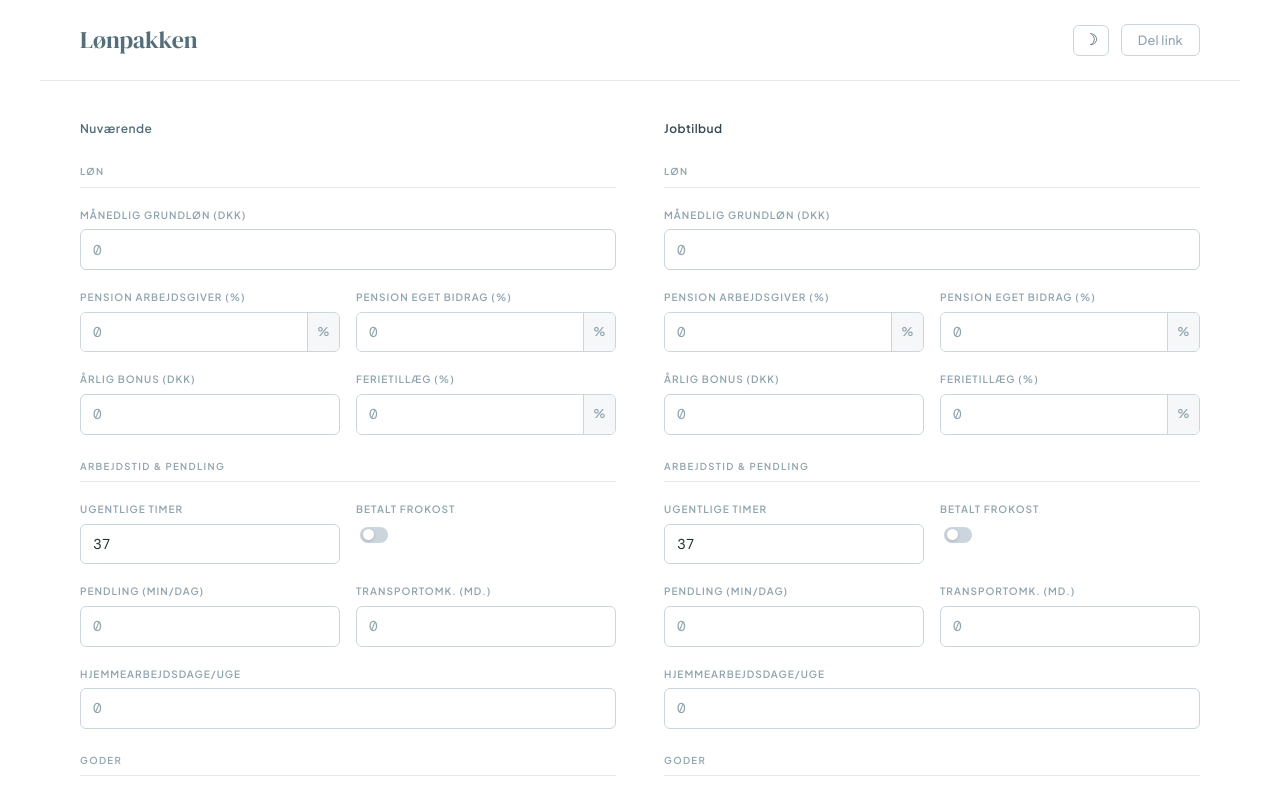
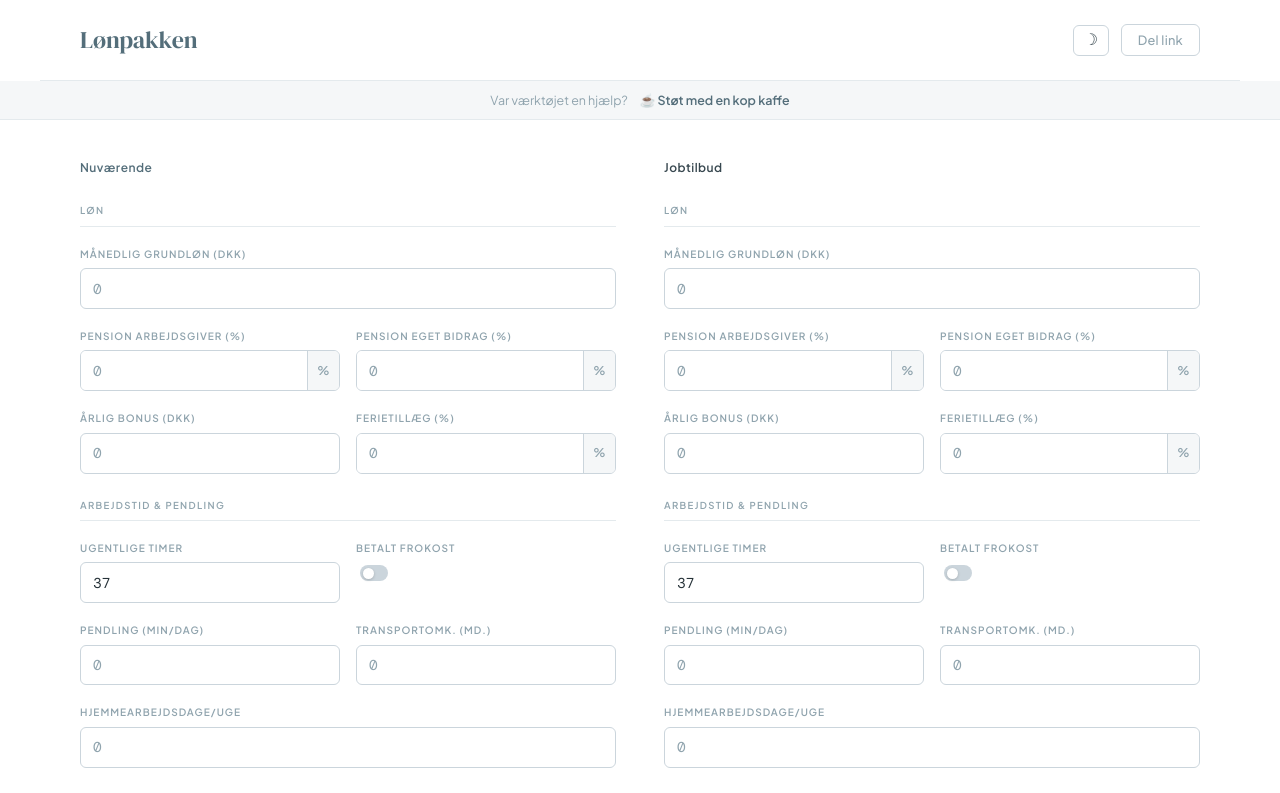
Before and after one commit to thwit/loenpakken, a React (Vite) app: page / in a window 1280 px wide. Shown: the top 793 px of the page. Built offline with nearby package versions, Linux system fonts and the light colour scheme.

Commit message:
Add buy-me-a-coffee banner, vacation hours boost effektiv timesats, unpaid lunch counts down in waterfall

```diff
--- a/src/App.module.css
+++ b/src/App.module.css
@@ -27,6 +27,28 @@
   letter-spacing: -0.01em;
   line-height: 1;
 }
+
+.bmcBanner {
+  display: flex;
+  justify-content: center;
+  align-items: center;
+  gap: 0.75rem;
+  padding: 0.6rem 1rem;
+  background: var(--surface-2);
+  border-bottom: 1px solid var(--border-light);
+  font-size: 0.78rem;
+  color: var(--text-3);
+}
+
+.bmcLink {
+  color: var(--brand);
+  text-decoration: none;
+  font-weight: 600;
+  font-size: 0.78rem;
+  transition: opacity 0.15s;
+}
+
+.bmcLink:hover { opacity: 0.75; }
 
 .main {
   flex: 1;
--- a/src/App.tsx
+++ b/src/App.tsx
@@ -93,6 +93,12 @@ export default function App() {
           </div>
         </div>
       </header>
+      <div className={styles.bmcBanner}>
+        <span>Var værktøjet en hjælp?</span>
+        <a href="https://buymeacoffee.com/thwit" target="_blank" rel="noopener noreferrer" className={styles.bmcLink}>
+          ☕ Støt med en kop kaffe
+        </a>
+      </div>
       <main className={styles.main}>
         <ComparisonGrid packages={packages} dispatch={dispatch} />
         <section className={styles.resultsSection}>
--- a/src/calculations.ts
+++ b/src/calculations.ts
@@ -42,7 +42,9 @@ export function calculate(pkg: Package): CalculationResult {
   const commuteDaysPerYear = commuteDaysPerWeek * WEEKS_PER_YEAR;
   const commuteHoursPerYear = commuteDaysPerYear * (pkg.commuteMinutesPerDay / 60);
   const effectiveWeeklyHours = pkg.weeklyHours + (pkg.betaltFrokost ? 0 : 2.5);
-  const workHoursPerYear = effectiveWeeklyHours * WEEKS_PER_YEAR;
+  const grossWorkHoursPerYear = effectiveWeeklyHours * WEEKS_PER_YEAR;
+  const vacationHoursPerYear = pkg.extraVacationDays * (pkg.weeklyHours / 5);
+  const workHoursPerYear = grossWorkHoursPerYear - vacationHoursPerYear;
 
   const effectiveHourlyRateExCommute = workHoursPerYear === 0 ? 0 : totalAnnualComp / workHoursPerYear;
   const effectiveHourlyRateIncCommute = (workHoursPerYear + commuteHoursPerYear) === 0 ? 0 : totalAnnualComp / (workHoursPerYear + commuteHoursPerYear);
@@ -59,18 +61,21 @@ export function calculate(pkg: Package): CalculationResult {
     { label: 'Pendling', monthlyDKK: -effectiveMonthlyCommuteCost },
   ];
 
+  // R0: contractual rate (paid lunch, no vacation adjustment, no commute)
   const contractualHourlyRate = pkg.weeklyHours > 0
     ? totalAnnualComp / (pkg.weeklyHours * WEEKS_PER_YEAR)
     : 0;
-  // Baseline always assumes unpaid lunch (weeklyHours + 2.5)
-  const baseHourlyRate = pkg.weeklyHours > 0
-    ? totalAnnualComp / ((pkg.weeklyHours + 2.5) * WEEKS_PER_YEAR)
-    : 0;
-  // Positive when betaltFrokost (gain vs baseline), zero when unpaid (baseline already reflects it)
-  const lunchHourlyImpact = pkg.betaltFrokost ? contractualHourlyRate - baseHourlyRate : 0;
+  // R1: after vacation (paid lunch still assumed)
+  const rateAfterVacation = (pkg.weeklyHours * WEEKS_PER_YEAR - vacationHoursPerYear) > 0
+    ? totalAnnualComp / (pkg.weeklyHours * WEEKS_PER_YEAR - vacationHoursPerYear)
+    : contractualHourlyRate;
+  const vacationHourlyImpact = pkg.extraVacationDays > 0 ? rateAfterVacation - contractualHourlyRate : 0;
+  // R2: after lunch adjustment (negative when unpaid, zero when paid)
+  const lunchHourlyImpact = !pkg.betaltFrokost ? effectiveHourlyRateExCommute - rateAfterVacation : 0;
   const commuteHourlyImpact = commuteHoursPerYear > 0 ? effectiveHourlyRateIncCommute - effectiveHourlyRateExCommute : 0;
+  const baseHourlyRate = contractualHourlyRate;
 
-  return { totalAnnualComp, effectiveHourlyRateExCommute, effectiveHourlyRateIncCommute, estimatedMonthlyTakeHome, breakdown, baseHourlyRate, contractualHourlyRate, lunchHourlyImpact, commuteHourlyImpact, commuteHoursPerYear, vacationAnnualValue: vacationValue, extraVacationDays: pkg.extraVacationDays, betaltFrokost: pkg.betaltFrokost };
+  return { totalAnnualComp, effectiveHourlyRateExCommute, effectiveHourlyRateIncCommute, estimatedMonthlyTakeHome, breakdown, baseHourlyRate, contractualHourlyRate, lunchHourlyImpact, vacationHourlyImpact, commuteHourlyImpact, commuteHoursPerYear, vacationAnnualValue: vacationValue, extraVacationDays: pkg.extraVacationDays, betaltFrokost: pkg.betaltFrokost };
 }
 
 /** Drop rows that are zero across every result, keeping the rest in sync. */
--- a/src/components/ResultsPanel.tsx
+++ b/src/components/ResultsPanel.tsx
@@ -16,7 +16,8 @@ export function ResultsPanel({ result, variant, tab, onTabChange, compareResult
   const isDark = variant === 'dark';
   const panelClass = `${styles.panel} ${isDark ? styles.panelDark : styles.panelLight}`;
 
-  const hasLunch = result.lunchHourlyImpact !== 0; // true when betaltFrokost=true
+  const hasLunch = result.lunchHourlyImpact !== 0;
+  const hasVacationRate = result.vacationHourlyImpact !== 0;
   const hasCommute = result.commuteHourlyImpact !== 0;
 
   function fmtRate(n: number) {
@@ -90,10 +91,16 @@ export function ResultsPanel({ result, variant, tab, onTabChange, compareResult
                 <span className={styles.wfLabel}>Timesats</span>
                 <span className={styles.wfBase}>{fmtRate(result.baseHourlyRate)}</span>
               </div>
+              {hasVacationRate && (
+                <div className={styles.wfRow}>
+                  <span className={styles.wfLabel}>Ekstra feriedage</span>
+                  <span className={styles.wfPos}>+{fmtRate(result.vacationHourlyImpact)}</span>
+                </div>
+              )}
               {hasLunch && (
                 <div className={styles.wfRow}>
-                  <span className={styles.wfLabel}>Betalt frokostpause</span>
-                  <span className={styles.wfPos}>+{fmtRate(result.lunchHourlyImpact)}</span>
+                  <span className={styles.wfLabel}>Frokostpause (ubetalt)</span>
+                  <span className={styles.wfNeg}>−{fmtRate(result.lunchHourlyImpact)}</span>
                 </div>
               )}
               {hasCommute && (
@@ -102,7 +109,7 @@ export function ResultsPanel({ result, variant, tab, onTabChange, compareResult
                   <span className={styles.wfNeg}>−{fmtRate(result.commuteHourlyImpact)}</span>
                 </div>
               )}
-              {(hasLunch || hasCommute) && (
+              {(hasLunch || hasVacationRate || hasCommute) && (
                 <div className={`${styles.wfRow} ${styles.wfTotalRow}`}>
                   <span className={styles.wfLabel}>Effektiv timesats</span>
                   <span className={styles.wfTotal}>{fmtRate(result.effectiveHourlyRateIncCommute)}</span>
@@ -142,8 +149,8 @@ export function ResultsPanel({ result, variant, tab, onTabChange, compareResult
                 <>
                   {hasLunch && (
                     <div className={styles.wfRow}>
-                      <span className={styles.wfLabel}>Betalt frokostpause</span>
-                      <span className={styles.wfPos}>+{fmt(lunchHoursPerYear)}</span>
+                      <span className={styles.wfLabel}>Frokostpause (ubetalt)</span>
+                      <span className={styles.wfNeg}>−{fmt(lunchHoursPerYear)}</span>
                     </div>
                   )}
                   {hasVacation && (
--- a/src/types.ts
+++ b/src/types.ts
@@ -38,6 +38,7 @@ export interface CalculationResult {
   baseHourlyRate: number;
   contractualHourlyRate: number;
   lunchHourlyImpact: number;
+  vacationHourlyImpact: number;
   commuteHourlyImpact: number;
   betaltFrokost: boolean;
   commuteHoursPerYear: number;
```
